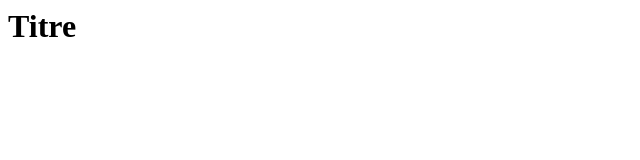
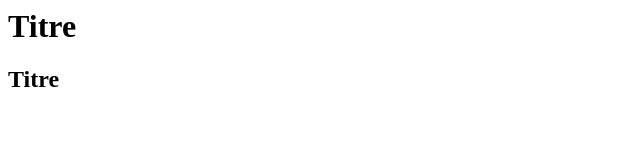
Before and after one commit to CecileSammarcelli/HelloWord, a plain HTML site: page index.html in a window 1280 px wide. Shown: the full height of the page, 0-640 px from the left. Drawn offline with Linux system fonts and the light colour scheme.

Commit message:
Update index.html
Add body2

```diff
--- a/index.html
+++ b/index.html
@@ -5,5 +5,7 @@
 </head>
   <body>
 <h1> Titre </h1>
+
+  <h2> Titre </h2>
     </body>
 </html>
```
